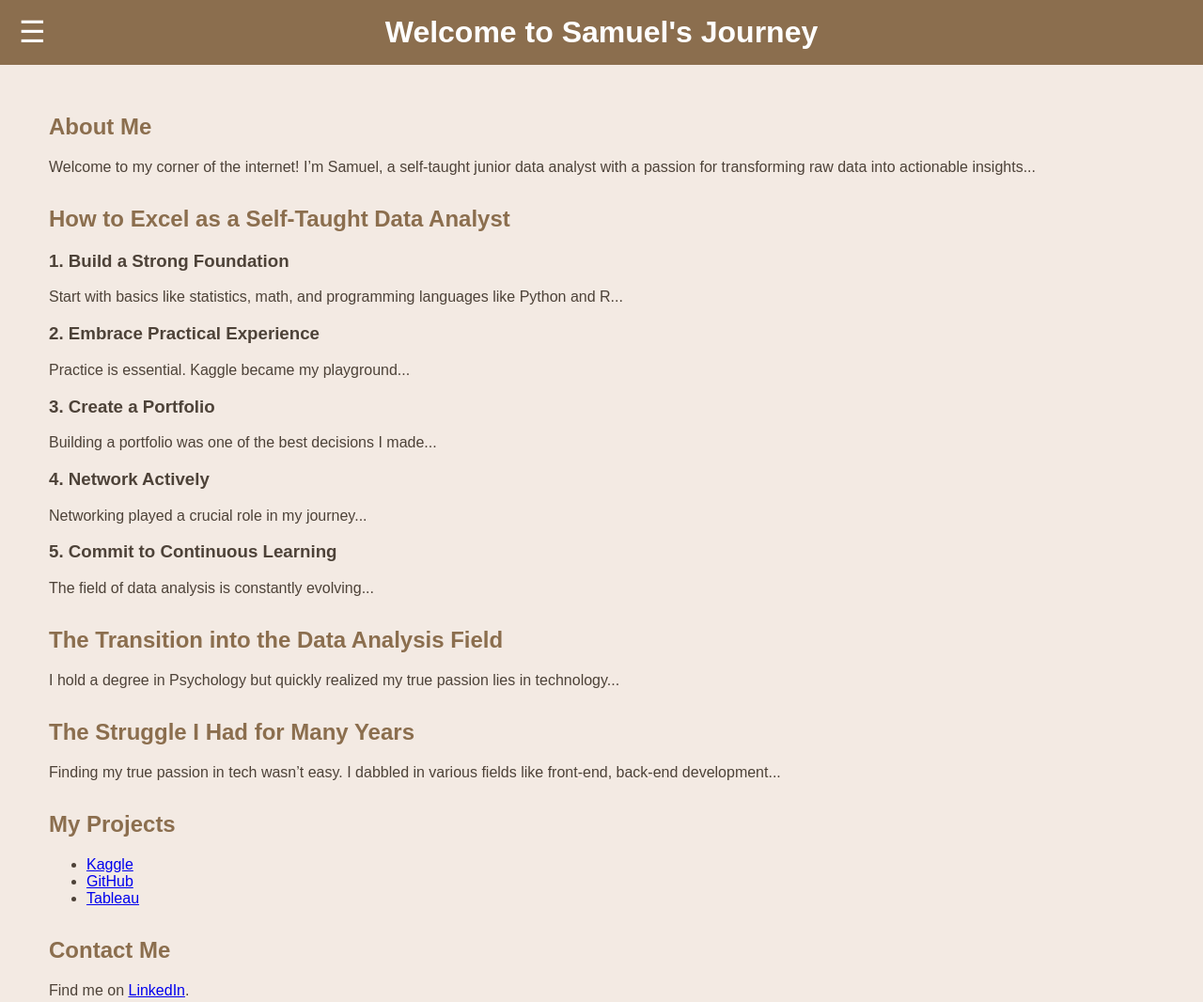
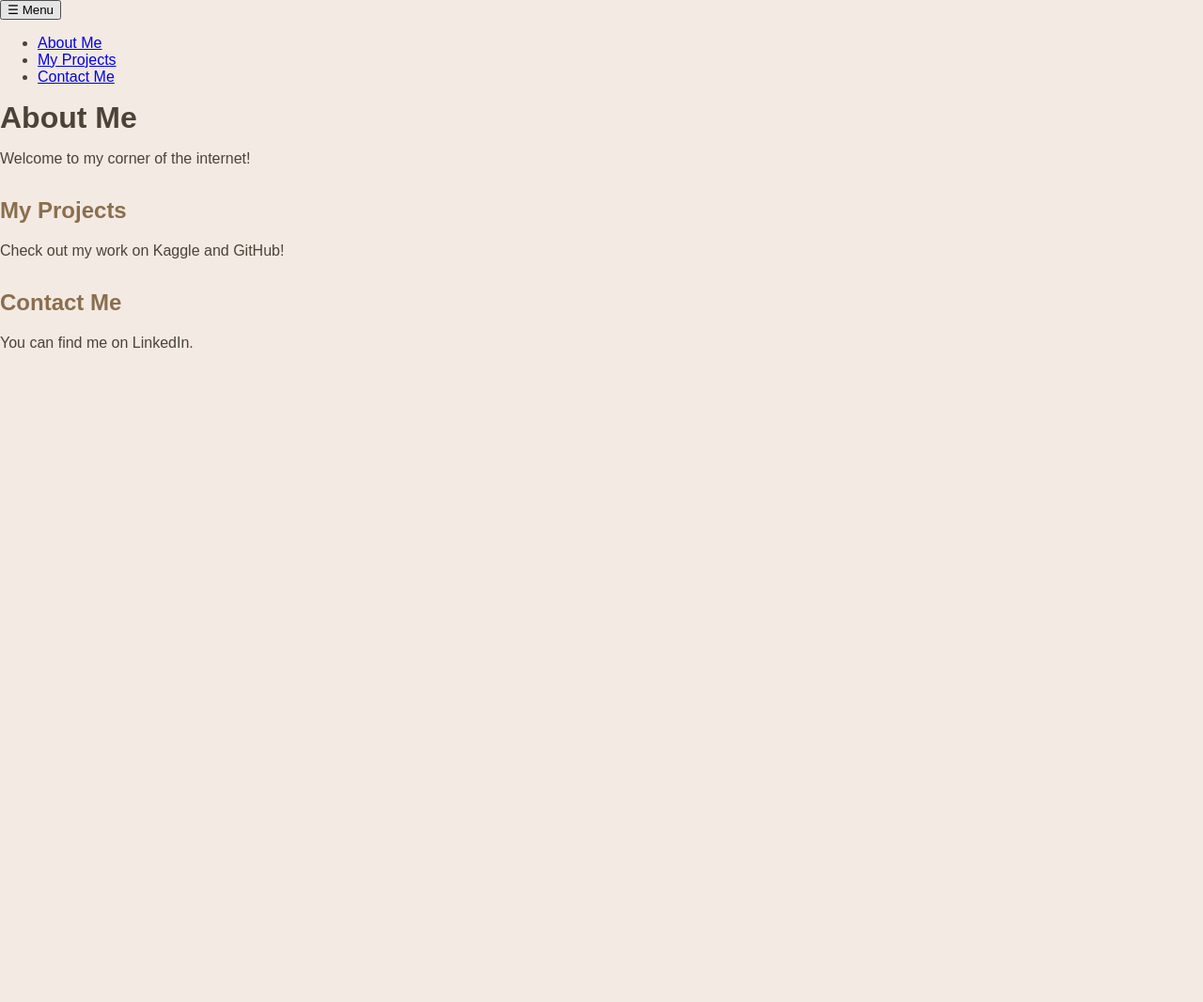
Before and after one commit to mashamaitesamuel/my-landing-page-2, a plain HTML site: page index.html in a window 1280 px wide. Shown: the whole page at 94% size. After the commit the page ends 800 px from the top, so only its background shows below. Drawn offline with Linux system fonts and the light colour scheme.

Commit message:
Update index.html

```diff
--- a/index.html
+++ b/index.html
@@ -3,79 +3,37 @@
 <head>
     <meta charset="UTF-8">
     <meta name="viewport" content="width=device-width, initial-scale=1.0">
-    <title>Samuel's Data Journey</title>
+    <title>My Landing Page</title>
     <link rel="stylesheet" href="styles.css">
-    <script src="script.js" defer></script>
 </head>
 <body>
-    <!-- Header -->
-    <header>
-        <div class="menu-icon" onclick="toggleMenu()">
-            &#9776;
-        </div>
-        <h1>Welcome to Samuel's Journey</h1>
-    </header>
-
-    <!-- Sidebar for Menu -->
-    <nav id="sidebar">
+    <div class="menu">
+        <button id="menu-btn">☰ Menu</button>
+        <nav id="menu">
             <ul>
-            <li><a href="#about" target="_self">About Me</a></li>
-            <li><a href="#excel" target="_self">How to Excel</a></li>
-            <li><a href="#transition" target="_self">Transition to Data</a></li>
-            <li><a href="#struggles" target="_self">Struggles</a></li>
-            <li><a href="#projects" target="_self">Projects</a></li>
-            <li><a href="#contact" target="_self">Contact Me</a></li>
+                <li><a href="#about" target="_blank">About Me</a></li>
+                <li><a href="#projects" target="_blank">My Projects</a></li>
+                <li><a href="#contact" target="_blank">Contact Me</a></li>
             </ul>
         </nav>
+    </div>
 
-    <!-- Main Content -->
-    <main>
     <section id="about">
-            <h2>About Me</h2>
-            <p>Welcome to my corner of the internet! I’m Samuel, a self-taught junior data analyst with a passion for transforming raw data into actionable insights...</p>
-        </section>
-
-        <section id="excel">
-            <h2>How to Excel as a Self-Taught Data Analyst</h2>
-            <h3>1. Build a Strong Foundation</h3>
-            <p>Start with basics like statistics, math, and programming languages like Python and R...</p>
-
-            <h3>2. Embrace Practical Experience</h3>
-            <p>Practice is essential. Kaggle became my playground...</p>
-
-            <h3>3. Create a Portfolio</h3>
-            <p>Building a portfolio was one of the best decisions I made...</p>
-
-            <h3>4. Network Actively</h3>
-            <p>Networking played a crucial role in my journey...</p>
-
-            <h3>5. Commit to Continuous Learning</h3>
-            <p>The field of data analysis is constantly evolving...</p>
-        </section>
-
-        <section id="transition">
-            <h2>The Transition into the Data Analysis Field</h2>
-            <p>I hold a degree in Psychology but quickly realized my true passion lies in technology...</p>
-        </section>
-
-        <section id="struggles">
-            <h2>The Struggle I Had for Many Years</h2>
-            <p>Finding my true passion in tech wasn’t easy. I dabbled in various fields like front-end, back-end development...</p>
+        <h1>About Me</h1>
+        <p>Welcome to my corner of the internet!</p>
+        <!-- Add more content -->
     </section>
 
     <section id="projects">
         <h2>My Projects</h2>
-            <ul>
-                <li><a href="https://www.kaggle.com/samuelphuti" target="_blank">Kaggle</a></li>
-                <li><a href="https://github.com/mashamaitesamuel" target="_blank">GitHub</a></li>
-                <li><a href="https://public.tableau.com/app/profile/phuti.samuel/vizzes" target="_blank">Tableau</a></li>
-            </ul>
+        <p>Check out my work on Kaggle and GitHub!</p>
     </section>
 
     <section id="contact">
         <h2>Contact Me</h2>
-            <p>Find me on <a href="https://www.linkedin.com/in/samuel-phuti-mashamaite-36ab09151" target="_blank">LinkedIn</a>.</p>
+        <p>You can find me on LinkedIn.</p>
     </section>
-    </main>
+
+    <script src="script.js"></script>
 </body>
 </html>
```
Lines whose indentation alone changed are shown as unchanged.
